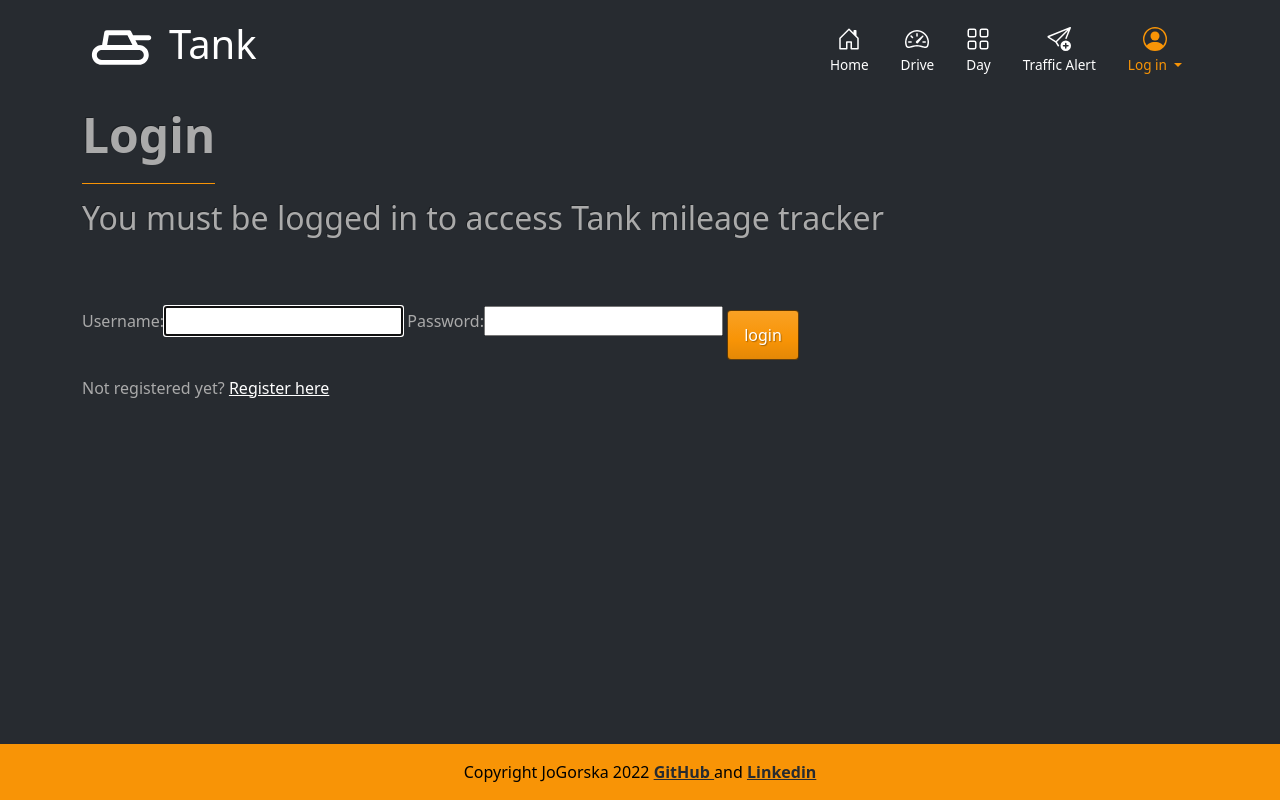
After one commit to JoGorska/mileage-tracker, a Django app: page /login/ in a window 1280 px wide. The commit adds this page. Run offline with Django 3.2, Linux system fonts and the light colour scheme; some libraries are stand-ins or nearby versions.

```diff
--- a/mileage_tracker/urls.py
+++ b/mileage_tracker/urls.py
@@ -27,4 +27,10 @@ urlpatterns = [
     path('', include('traffic.urls'), name='traffic_urls'),
     path('users/', include('users.urls'), name='users_urls'),
     path('visits/', include('visits.urls', namespace="visits")),
+    # login from build in user model
+    path(
+        "login",
+        auth_views.LoginView.as_view(template_name="registration/login.html"),
+        name="login",
+    ),
 ]
--- a/templates/index.html
+++ b/templates/index.html
@@ -40,7 +40,7 @@
         <a href="{% url 'users:register' %}" class="btn btn-warning btn-lg px-4 me-md-2">
           Register
         </a>
-        <a href="{% url 'users:login' %}" class="btn btn-secondary btn-lg px-4">
+        <a href="{% url 'login' %}" class="btn btn-secondary btn-lg px-4">
           Login
         </a>
       </div>
--- a/templates/partials/nav-big.html
+++ b/templates/partials/nav-big.html
@@ -112,7 +112,7 @@
                     </a>
                   </li>
                   <li>
-                    <a class="dropdown-item" href="{% url 'users:login' %}">Log in
+                    <a class="dropdown-item" href="{% url 'login' %}">Log in
                     </a>
                   </li>
                 </ul>
--- a/templates/partials/nav-mobile.html
+++ b/templates/partials/nav-mobile.html
@@ -215,7 +215,7 @@
               </a>
             </li>
             <li>
-              <a class="dropdown-item" href="{% url 'users:login' %}">Log in
+              <a class="dropdown-item" href="{% url 'login' %}">Log in
               </a>
             </li>
           </ul>
--- /dev/null
+++ b/templates/registration/login.html
@@ -0,0 +1,27 @@
+{% extends "base.html" %}
+{% load bootstrap_tags %}
+<!-- test does block title work??? -->
+{% block content %}
+<div class="container my-3">
+  <h1 class="display-5 fw-bold lh-1 ">
+    <span class="border-warning pb-3 border-bottom">Login
+    </span>
+  </h1>
+</div>
+<div class="container pt-3 mt-4 mb-5">
+  <h2 class="">You must be logged in to access Tank mileage tracker
+  </h2>
+</div>
+<form action="{% url 'login' %}" method="POST">
+  {% csrf_token %}
+  <div class="container ">
+    {{ form|as_bootstrap }}
+    <input type="submit" value="login" class="btn btn-warning mt-4">
+    <p class="mt-3">Not registered yet?
+      <a href="{% url 'users:register' %} "> Register here
+      </a>
+    </p>
+  </div>
+  <input type="hidden" name="next" value="{{ next }}" />
+</form>
+{% endblock content %}
--- a/users/urls.py
+++ b/users/urls.py
@@ -6,11 +6,7 @@ from . import views
 app_name = "users"
 
 urlpatterns = [
-    path(
-        "login",
-        auth_views.LoginView.as_view(template_name="users/login.html"),
-        name="login",
-    ),
+
     path("register", RegisterUserView.as_view(), name="register"),
     path("user_profile", views.UserProfileView.as_view(), name="user_profile"),
     path(
```
